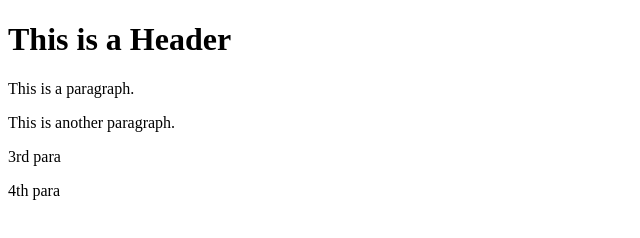
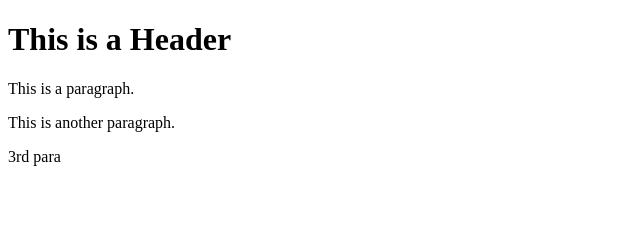
Before and after one commit to luckloa/git-test, a website: page index.html in a window 1280 px wide. Shown: the full height of the page, 0-640 px from the left. Drawn offline with Linux system fonts and the light colour scheme.

Commit message:
Using NPM

```diff
--- a/index.html
+++ b/index.html
@@ -9,6 +9,6 @@
     <p>This is a paragraph.</p>
     <p>This is another paragraph.</p>
     <p>3rd para</p>
-    <p>4th para</p>
+
 </body>
 </html>
```
Also changed, not shown: package.json (added, +19 -0 lines), 2 other files.
